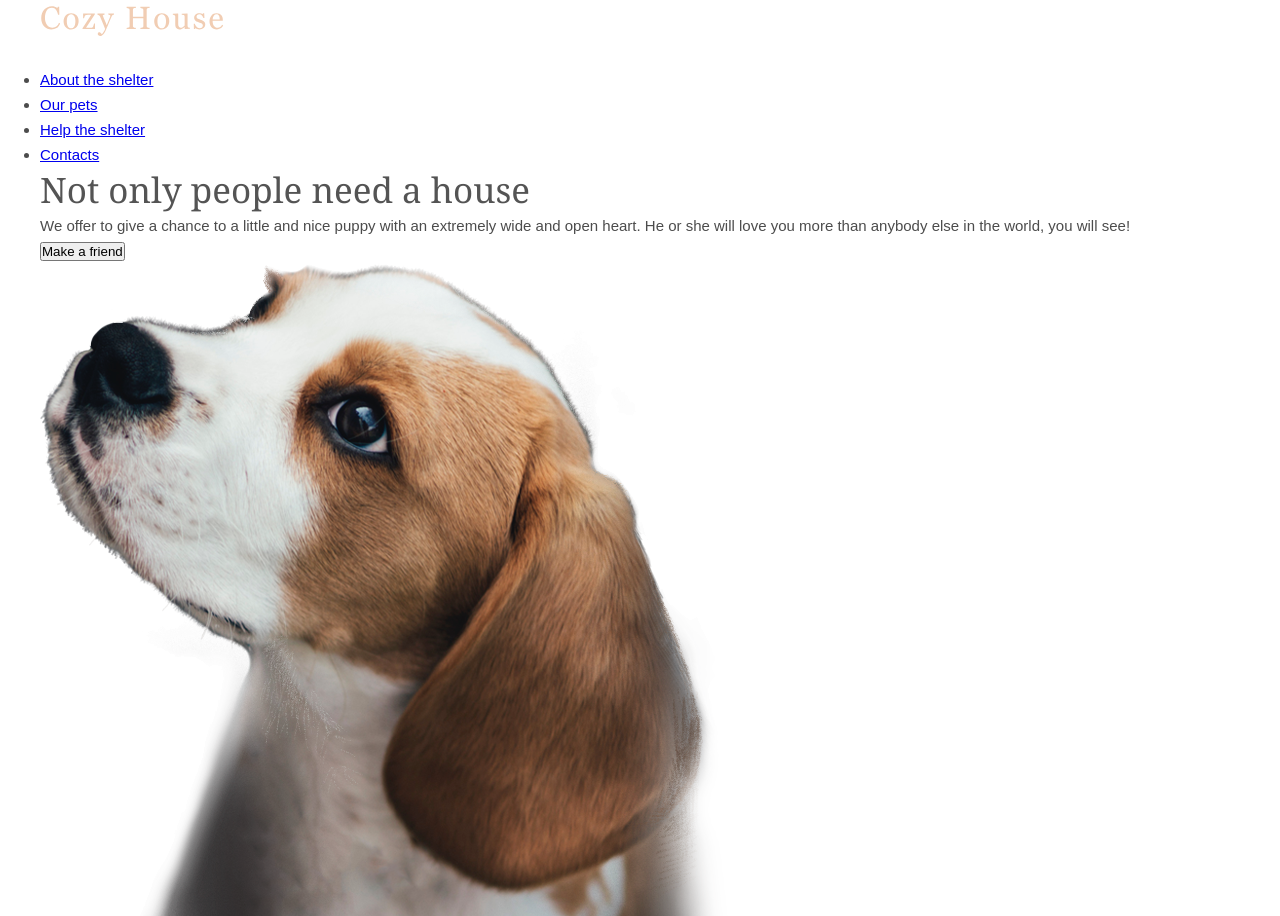
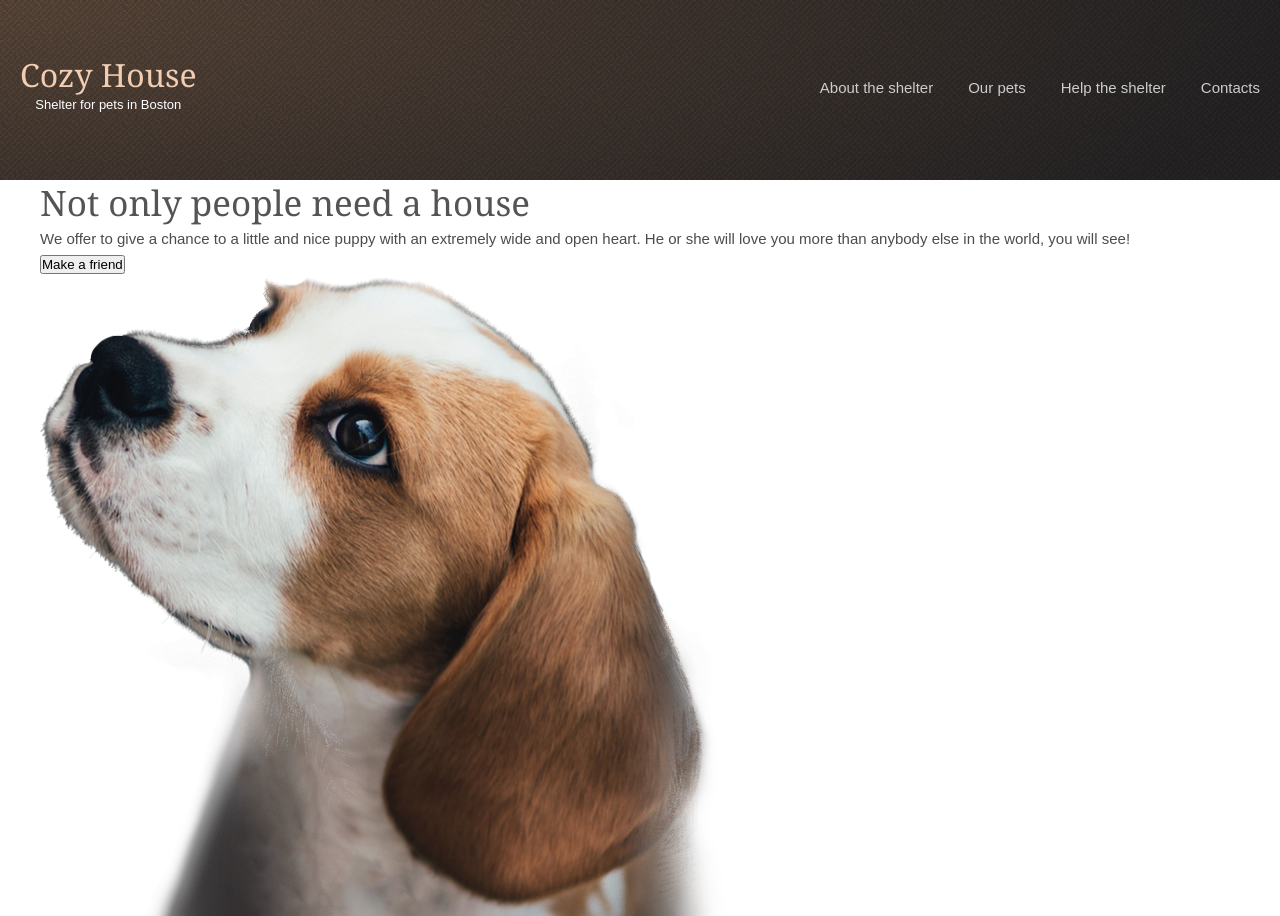
Before and after one commit to v-yelina/rsschool-frontend, a plain HTML site: page shelter/pages/main/index.html in a window 1280 px wide. Shown: the top 916 px of the page. Drawn offline with Linux system fonts and the light colour scheme.

Commit message:
feat: add styles for header

```diff
--- a/shelter/pages/main/index.html
+++ b/shelter/pages/main/index.html
@@ -9,8 +9,12 @@
   </head>
   <body>
     <header class="header">
-      <img src="../../assets/icons/Logo.svg" alt="Cosy House" />
-      <nav>
+      <div class="logo">
+        <span class="title">Cozy House</span>
+        <span class="subtitle">Shelter for pets in Boston</span>
+      </div>
+
+      <nav class="page-nav">
         <ul>
           <li><a href="#about">About the shelter</a></li>
           <li><a href="#friends">Our pets</a></li>
--- a/shelter/pages/main/style.css
+++ b/shelter/pages/main/style.css
@@ -2,6 +2,8 @@
   padding: 0;
   margin: 0;
   box-sizing: border-box;
+  list-style: none;
+  text-decoration: none;
 }
 
 body {
@@ -28,6 +30,45 @@ h2 {
   color: #545454;
 }
 
+.header {
+  display: flex;
+  justify-content: space-between;
+  align-items: center;
+  padding: 57px 20px 63px;
+  background: url(../../assets/img/noise_transparent@2x.png),
+    radial-gradient(100% 215.42% at 0% 0%, #5b483a 0%, #262425 100%)
+      /* warning: gradient uses a rotation that is not supported by CSS and may not behave as expected */,
+    #211f20;
+}
+
+header .logo {
+  display: flex;
+  flex-direction: column;
+  height: 60px;
+}
+
+.header .logo .title {
+  font-size: 32px;
+  line-height: 35px;
+  font-family: Georgia, serif;
+  color: #f1cdb3;
+}
+
+.header .logo .subtitle {
+  font-size: 13px;
+  align-self: center;
+  color: white;
+}
+
+.header .page-nav ul {
+  display: flex;
+  flex-direction: row;
+  gap: 35px;
+}
+.header .page-nav a {
+  color: #cdcdcd;
+}
+
 .about {
   display: grid;
   grid-template-columns: repeat(2, 1fr);
```
Also changed, not shown: shelter/assets/img/noise_transparent.png (added), shelter/assets/img/noise_transparent@2x.png (added).
